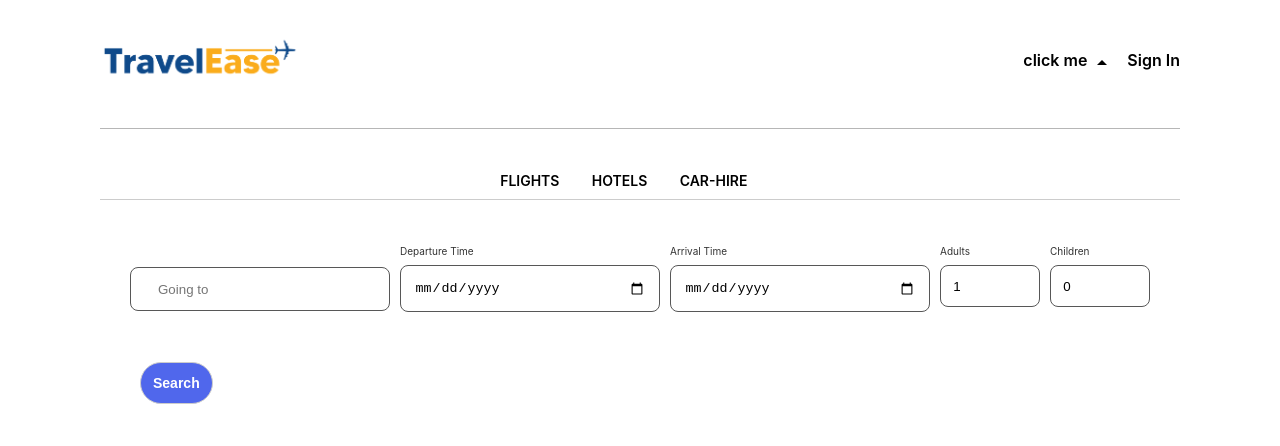
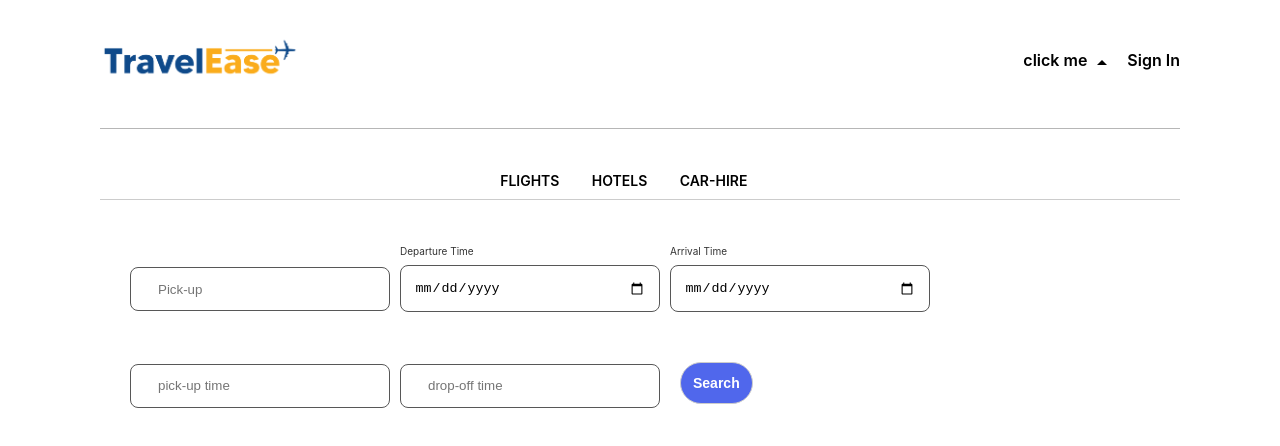
Before and after one commit to HseinKt/TravelEase-CodSoft, a React (Create React App) app in the folder front_end/: page / in a window 1280 px wide. Shown: the top 446 px of the page. Built offline with nearby package versions, Linux system fonts and the light colour scheme.

Commit message:
created car_hire page and a time_input component

```diff
--- a/front_end/src/components/search_input/index.js
+++ b/front_end/src/components/search_input/index.js
@@ -2,18 +2,21 @@ import React, { useState } from "react";
 
 const SearchInput = (props) => {
 
-    const [departurePlace, setDeparturePlace] = useState('');
     const [showSearchBox, setShowSearchBox] = useState(false);
 
     const handleInputClick = () => {
-        // Toggle the visibility of the search box
-        setShowSearchBox(!showSearchBox);
+      setShowSearchBox(!showSearchBox);
     };
 
     const handleSelectOption = (selectedOption) => {
-        setDeparturePlace(selectedOption);
-        // Hide the search box after selecting an option
-        setShowSearchBox(false);
+      props.handleChange({
+        target: {
+          name: props.fieldName,
+          value: selectedOption,
+        },
+      });
+      // Hide the search box after selecting an option
+      setShowSearchBox(false);
     };
 
   return (
@@ -25,8 +28,7 @@ const SearchInput = (props) => {
           name={props.id}
           placeholder={props.placeholder}
           className="input_departurePlace"
-          value={departurePlace}
-          onChange={(e) => setDeparturePlace(e.target.value)}
+          value={props.value}
           onClick={handleInputClick}
         />
       </div>
--- /dev/null
+++ b/front_end/src/components/time_input/index.js
@@ -0,0 +1,62 @@
+import React, { useState } from "react";
+
+const TimeInput = (props) => {
+  const [showSearchBox, setShowSearchBox] = useState(false);
+
+  const handleInputClick = () => {
+    setShowSearchBox(!showSearchBox);
+  };
+
+  const handleSelectOption = (selectedOption) => {
+    props.handleChange({
+        target: {
+            name: props.fieldName,
+            value: selectedOption,
+        },
+    });
+    setShowSearchBox(false);
+  };
+
+  const generateTimeOptions = () => {
+    const options = [];
+    for (let hours = 0; hours < 24; hours++) {
+      for (let minutes = 0; minutes < 60; minutes += 15) {
+        const time = `${String(hours).padStart(2, "0")}:${String(minutes).padStart(2, "0")}`;
+        options.push(
+          <div
+            key={time}
+            className="search-option"
+            onClick={() => handleSelectOption(time)}
+          >
+            {time}
+          </div>
+        );
+      }
+    }
+    return options;
+  };
+
+  return (
+    <div className="search-input">
+      <div className="input-container">
+        <input
+          type="text"
+          id={props.id}
+          name={props.id}
+          placeholder={props.placeholder}
+          className="input_departurePlace"
+          value={props.value}
+          onClick={handleInputClick}
+        />
+      </div>
+
+      {showSearchBox && (
+        <div className="search-box">
+          {generateTimeOptions()}
+        </div>
+      )}
+    </div>
+  );
+};
+
+export default TimeInput;
--- a/front_end/src/index.css
+++ b/front_end/src/index.css
@@ -293,12 +293,14 @@ a{
 
 .search-box {
   display: flex;
+  position: absolute;
   flex-direction: column;
   background-color: #fff;
   border: 1px solid #ccc;
   box-shadow: 0 8px 8px 0 rgba(0, 0, 0, 0.2);
   border-radius: 7px;
   margin-bottom: 5%;
+  width: 200px;
 }
 
 .search-option {
--- a/front_end/src/pages/car_hire/index.js
+++ b/front_end/src/pages/car_hire/index.js
@@ -1,8 +1,51 @@
+import { useState } from "react";
+import SearchInput from "../../components/search_input";
+import DateTime from "../../components/date_time_input";
+import TimeInput from "../../components/time_input";
+
 const CarHire = () => {
+    const [formData, setFormData] = useState({
+        departurePlace: "",
+        departureTime: "",
+        arrivalTime: "",
+        pick_up_time: "",
+        drop_off_time: "",
+        price: 0,
+    });
+
+    const handleChange = (e) => {
+        const { name, value } = e.target;
+        setFormData({
+        ...formData,
+        [name]: value,
+        });
+    };
+
+    console.log("date: " + formData.departureTime)
+
+    const handleSubmit = (e) => {
+        e.preventDefault();
+
+        console.log(formData);
+    };
+
     return (
-        <>
-        </>
-     );
+        <div >
+            <form onSubmit={handleSubmit} className="hotel-booking-form">
+                <SearchInput id={"departurePlace"} placeholder={"Pick-up"} value={formData.departurePlace} handleChange={handleChange} fieldName="departurePlace"/>
+
+                <DateTime id={"departureTime"} label={"Departure Time"} value={formData.departureTime} handleChange={handleChange}/>
+
+                <DateTime id={"arrivalTime"} label={"Arrival Time"} value={formData.arrivalTime} handleChange={handleChange}/>
+
+                <TimeInput id={"pick_up_time"} placeholder={"pick-up time"} value={formData.pick_up_time} handleChange={handleChange} fieldName="pick_up_time"/>
+
+                <TimeInput id={"drop_off_time"} placeholder={"drop-off time"} value={formData.drop_off_time} handleChange={handleChange} fieldName="drop_off_time"/>
+
+                <button type="submit" className="btn">Search</button>
+            </form>
+        </div>
+    );
 }
 
 export default CarHire;
--- a/front_end/src/pages/hotels/index.js
+++ b/front_end/src/pages/hotels/index.js
@@ -21,7 +21,7 @@ const Hotels = () => {
         });
     };
 
-    console.log("date: " + formData.mdepartureTime)
+    console.log("date: " + formData.departureTime)
 
     const handleSubmit = (e) => {
         e.preventDefault();
@@ -32,7 +32,7 @@ const Hotels = () => {
     return (
         <div >
             <form onSubmit={handleSubmit} className="hotel-booking-form">
-                <SearchInput id={"departurePlace"} placeholder={"Going to"}/>
+                <SearchInput id={"departurePlace"} placeholder={"Going to"} value={formData.departurePlace} handleChange={handleChange} fieldName="departurePlace"/>
 
                 <DateTime id={"departureTime"} label={"Departure Time"} value={formData.departureTime} handleChange={handleChange}/>
 
--- a/front_end/src/pages/main_page/index.js
+++ b/front_end/src/pages/main_page/index.js
@@ -1,5 +1,6 @@
 import Header from "../../components/header";
 import NavBar from "../../components/nav_bar";
+import CarHire from "../car_hire";
 import Flights from "../flights";
 import Hotels from "../hotels";
 
@@ -8,7 +9,8 @@ const MainPage = () => {
         <>
             <Header />
             <NavBar item1={'FLIGHTS'} item2={'HOTELS'} item3={'CAR-HIRE'}/>
-            <Hotels />
+            {/* <Hotels /> */}
+            <CarHire />
         </>
      );
 }
```
Also changed, not shown: front_end/src/components/number_input/index.js (+0 -68 lines).
